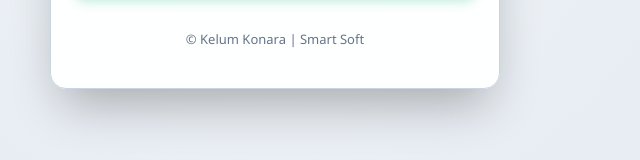
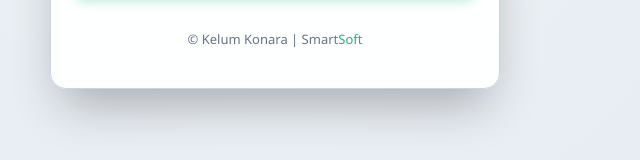
Before and after one commit to helamakv-cloud/helagamakv, a plain HTML site: page index.html in a window 1280 px wide. Shown: the part 606-766 px from the top of the page, 365-1005 px from the left. Drawn offline with nearby package versions, Linux system fonts and the light colour scheme; no server answers.

Commit message:
Update index.html

```diff
--- a/index.html
+++ b/index.html
@@ -273,7 +273,7 @@
             <button type="button" class="btn-login" style="background: linear-gradient(to right, #10b981, #059669); margin-top: 0; box-shadow: 0 4px 12px rgba(16,185,129,0.3);" onclick="showStudentPortal()">🎓 ඔබේ ප්‍රතිඵලය බලන්න</button>
 
             <div style="margin-top: 25px; font-size: 13px; color: var(--text-muted);">
-               © Kelum Konara | Smart Soft
+               © Kelum Konara | Smart<span style="color: #10b981;">Soft</span>
             </div>
         </div>
 
@@ -302,7 +302,7 @@
             <div id="portalSearchResults" class="scrollable-results" style="margin-top: 20px; text-align: left; max-height: 70vh; overflow-y: auto;"></div>
 
             <div style="margin-top: 25px; font-size: 13px; color: var(--text-muted);">
-                © Kelum Konara | Smart Soft
+                 © Kelum Konara | Smart<span style="color: #10b981;">Soft</span>
             </div>
         </div>
     </div>
```
